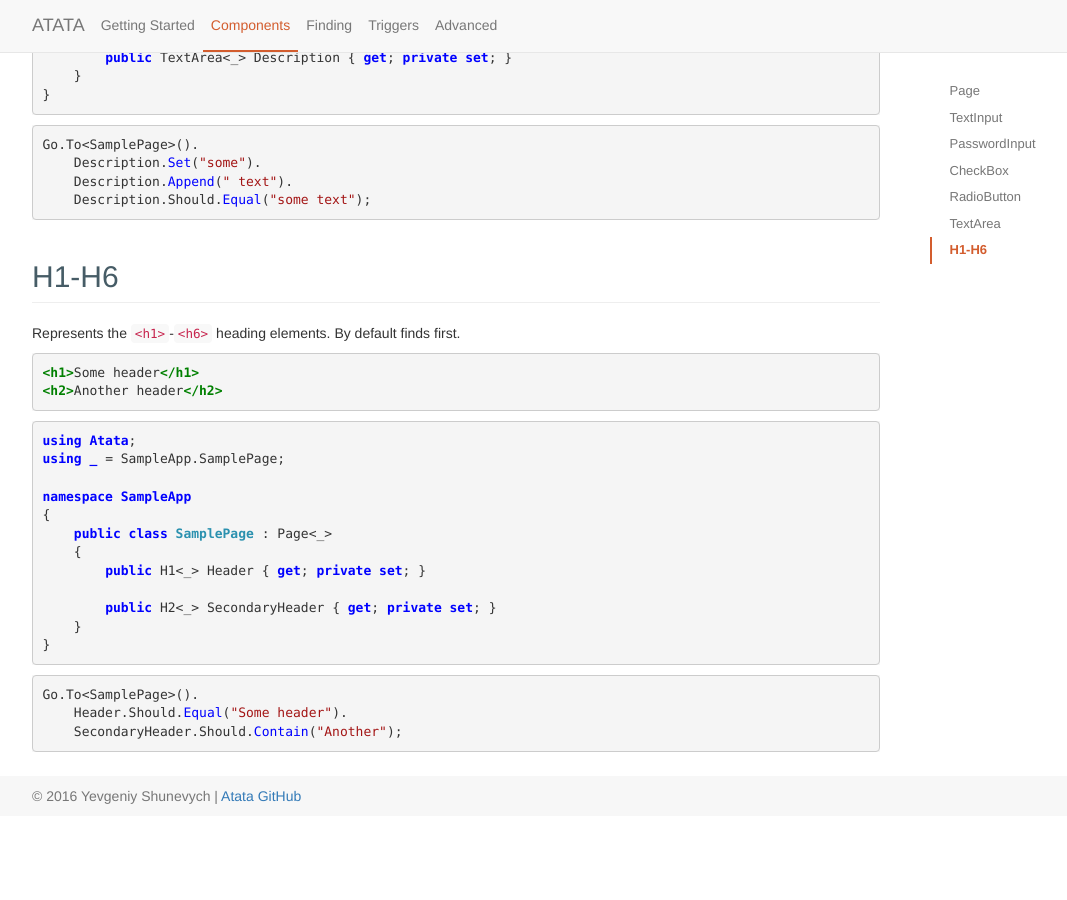
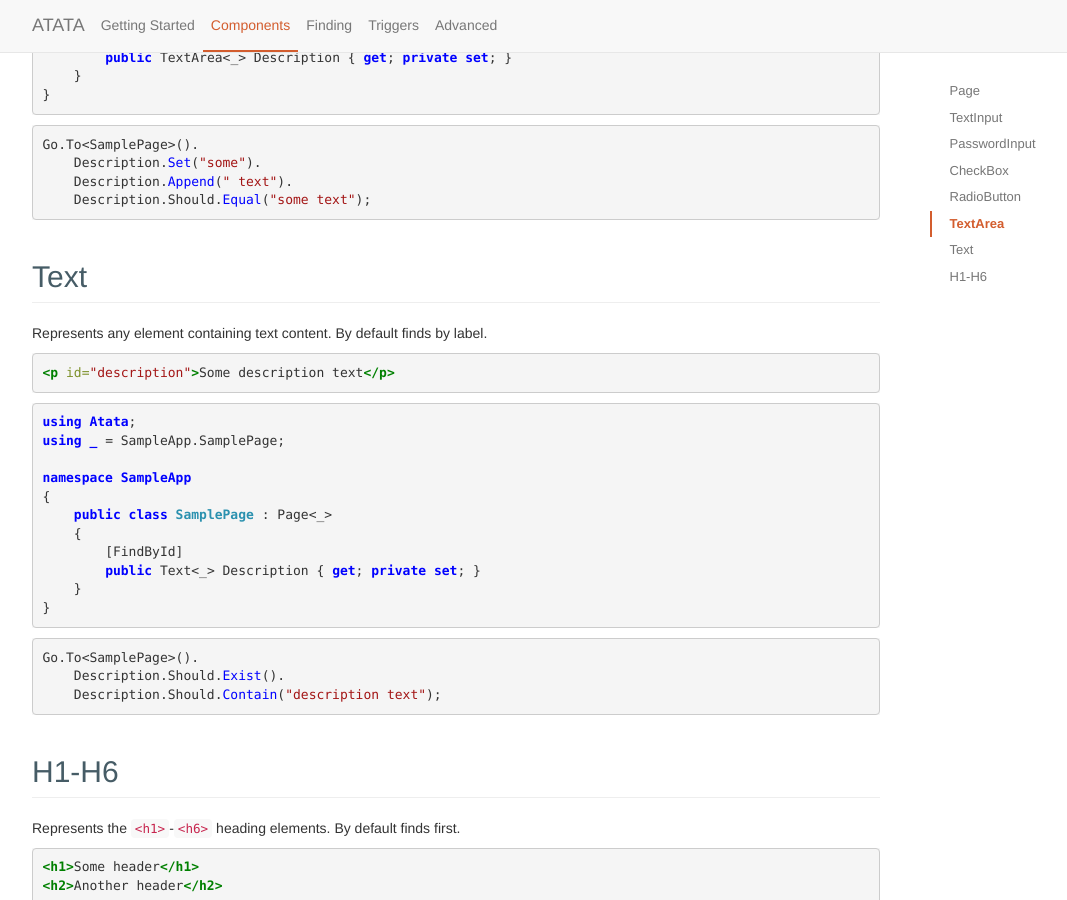
Before and after one commit to atata-framework/atata.io, a Jekyll site: the page built from components.html, in a window 1280 px wide and 900 px high, scrolled down 3580 px. Shown: the whole window, without its empty margins (38-1105 px from the left). Built offline with Jekyll 4.4.1, drawn with Linux system fonts in a browser that asks for light colours; before the commit the page ends 4396 px from its top, so only the background shows below that.

Commit message:
Add text component

````diff
--- a/_config.yml
+++ b/_config.yml
@@ -32,6 +32,7 @@ components:
   - CheckBox
   - RadioButton
   - TextArea
+  - Text
   - H1-H6
 
 getting_started:
--- /dev/null
+++ b/_includes/components/text.md
@@ -0,0 +1,23 @@
+Represents any element containing text content. By default finds by label.
+
+```html
+<p id="description">Some description text</p>
+```
+```cs
+using Atata;
+using _ = SampleApp.SamplePage;
+
+namespace SampleApp
+{
+    public class SamplePage : Page<_>
+    {
+        [FindById]
+        public Text<_> Description { get; private set; }
+    }
+}
+```
+```cs
+Go.To<SamplePage>().
+    Description.Should.Exist().
+    Description.Should.Contain("description text");
+```
````
